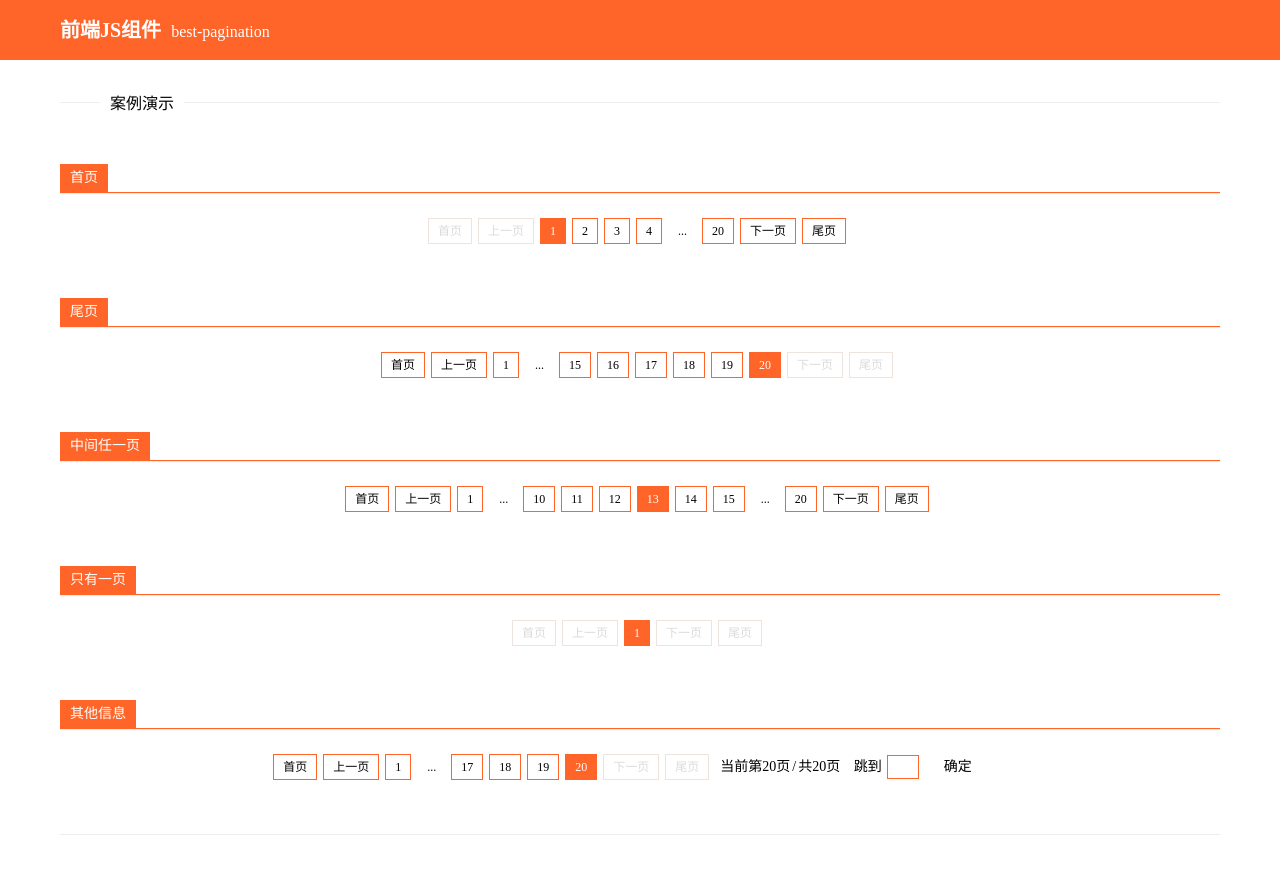
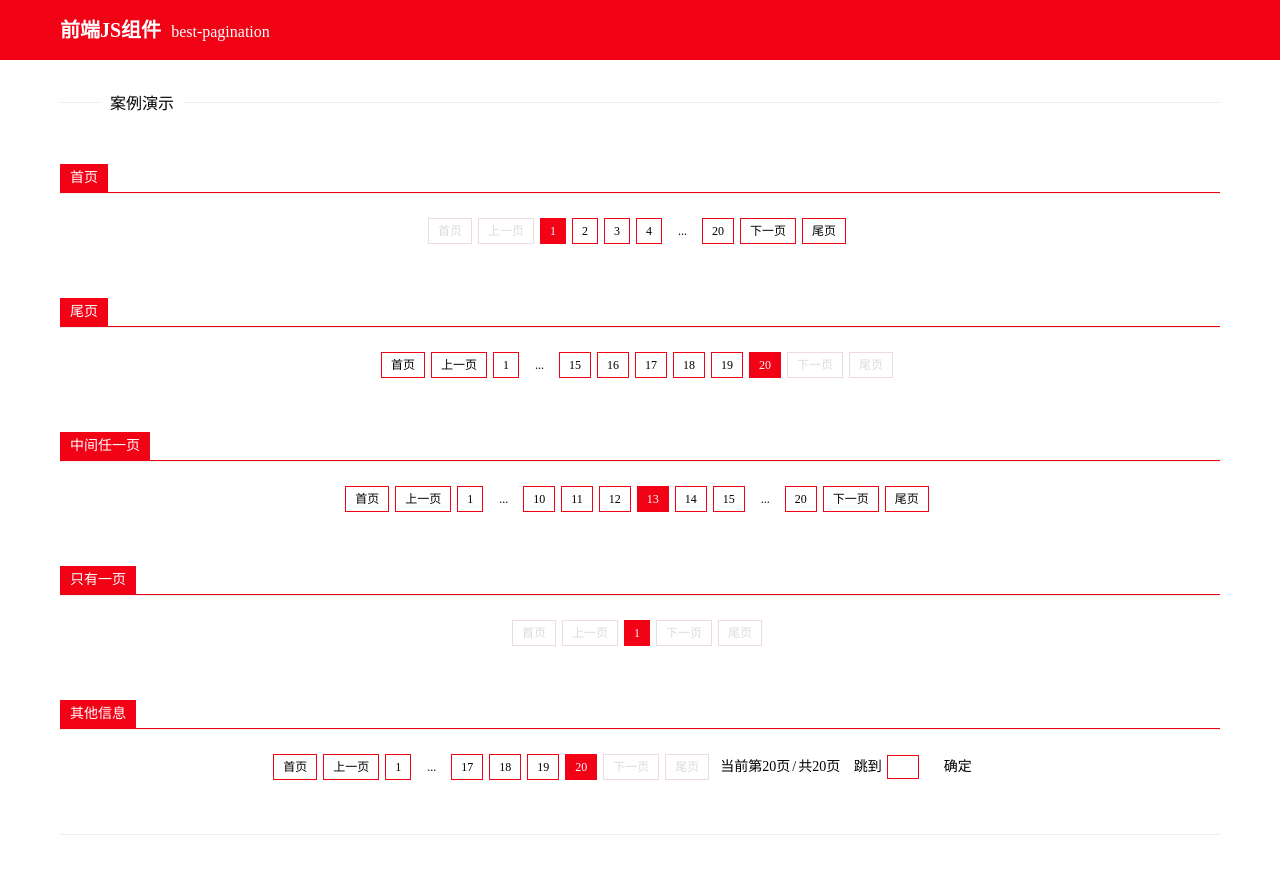
Before and after one commit to chenyangdamon/best-pagination, a website: page src/index.html in a window 1280 px wide. Drawn offline with nearby package versions, Linux system fonts and the light colour scheme; files that its build step writes are made by us from their sources.

Commit message:
修改README

```diff
--- a/src/scss/best-pagination.scss
+++ b/src/scss/best-pagination.scss
@@ -6,7 +6,7 @@
  * @Date   : 2017-02-28 22:08:02
  */
 
-$pagination-theme : #ff6428;
+$pagination-theme : #F10215;
 // $pagination-theme: $color-theme;
 //是否有圆角
 $pagination-is-radius: false;
--- a/src/scss/example.scss
+++ b/src/scss/example.scss
@@ -10,7 +10,7 @@
     font-style: normal;
     text-decoration: none;
 }
-$example-theme-color: #ff6428;
+$example-theme-color: #F10215;
 .example {
     &-top {
         padding: 0 60px;
```
Also changed, not shown: README.md, dist/css/best-pagination.css, dist/css/example.css, dist/js/best-pagination.js.
